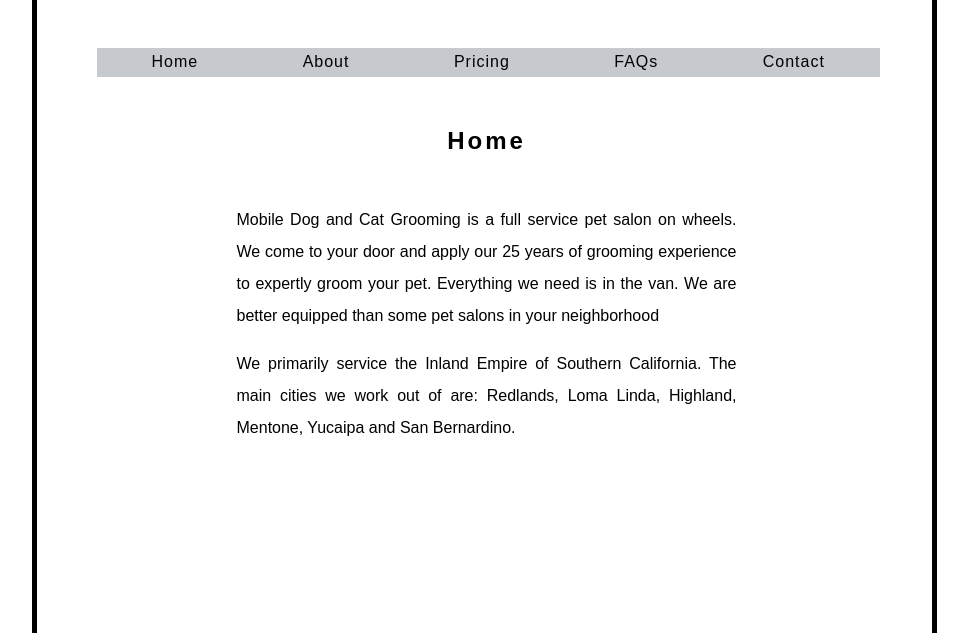
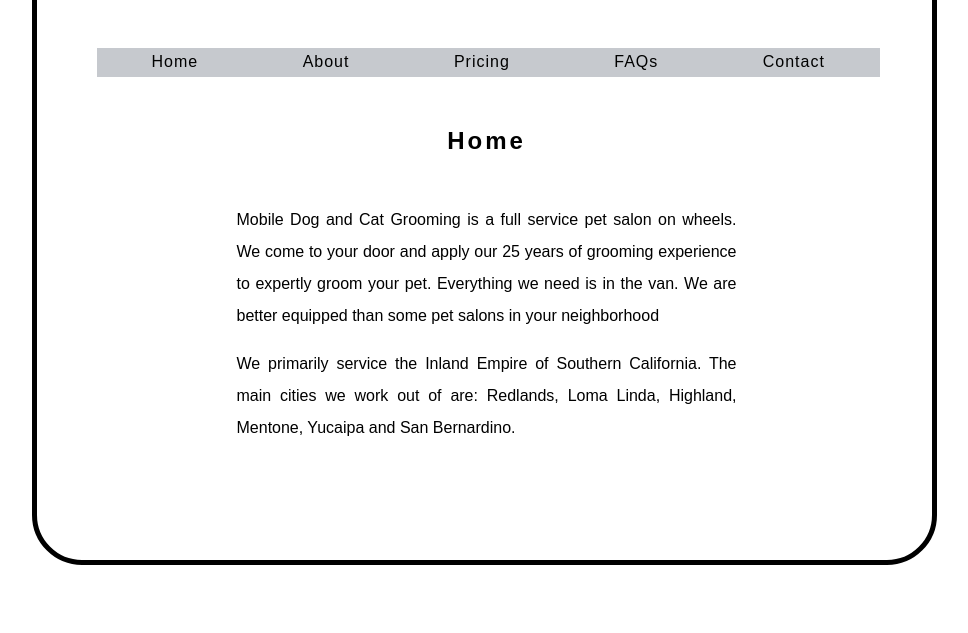
Before and after one commit to dnodine1996/daniellenodine, a plain HTML site: page index.html in a window 1280 px wide. Shown: the part 167-800 px from the top of the page, without its empty margins (156-1124 px from the left). Drawn offline with Linux system fonts and the light colour scheme.

Commit message:
Update final.css

```diff
--- a/final.css
+++ b/final.css
@@ -11,7 +11,7 @@
 	margin-bottom: 50px;
 	padding-left: 50px;
 	padding-right: 45px;
-	padding-bottom: 300px;
+	padding-bottom: 100px;
 	border: 5px solid black;
 	border-radius: 50px;
 }
```
